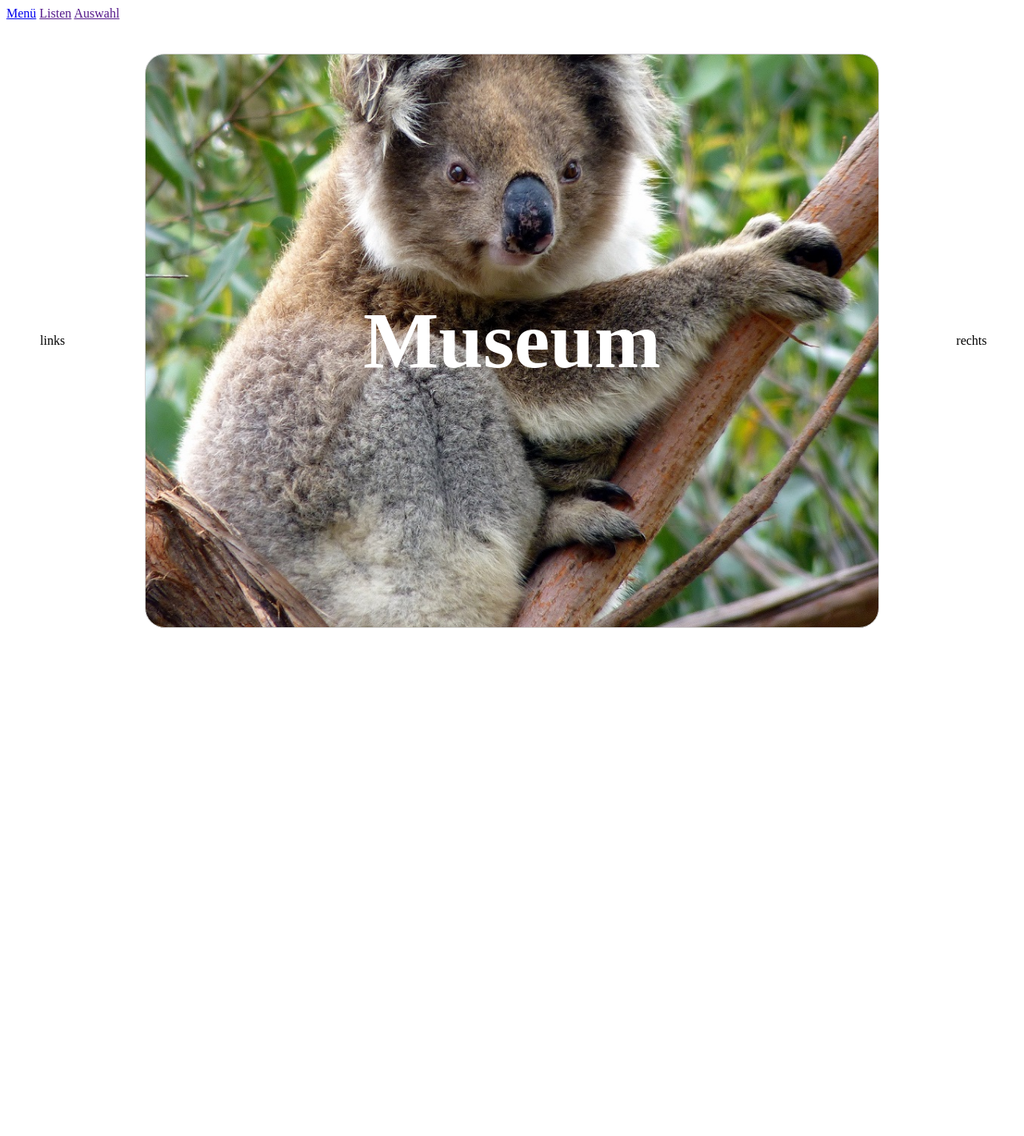
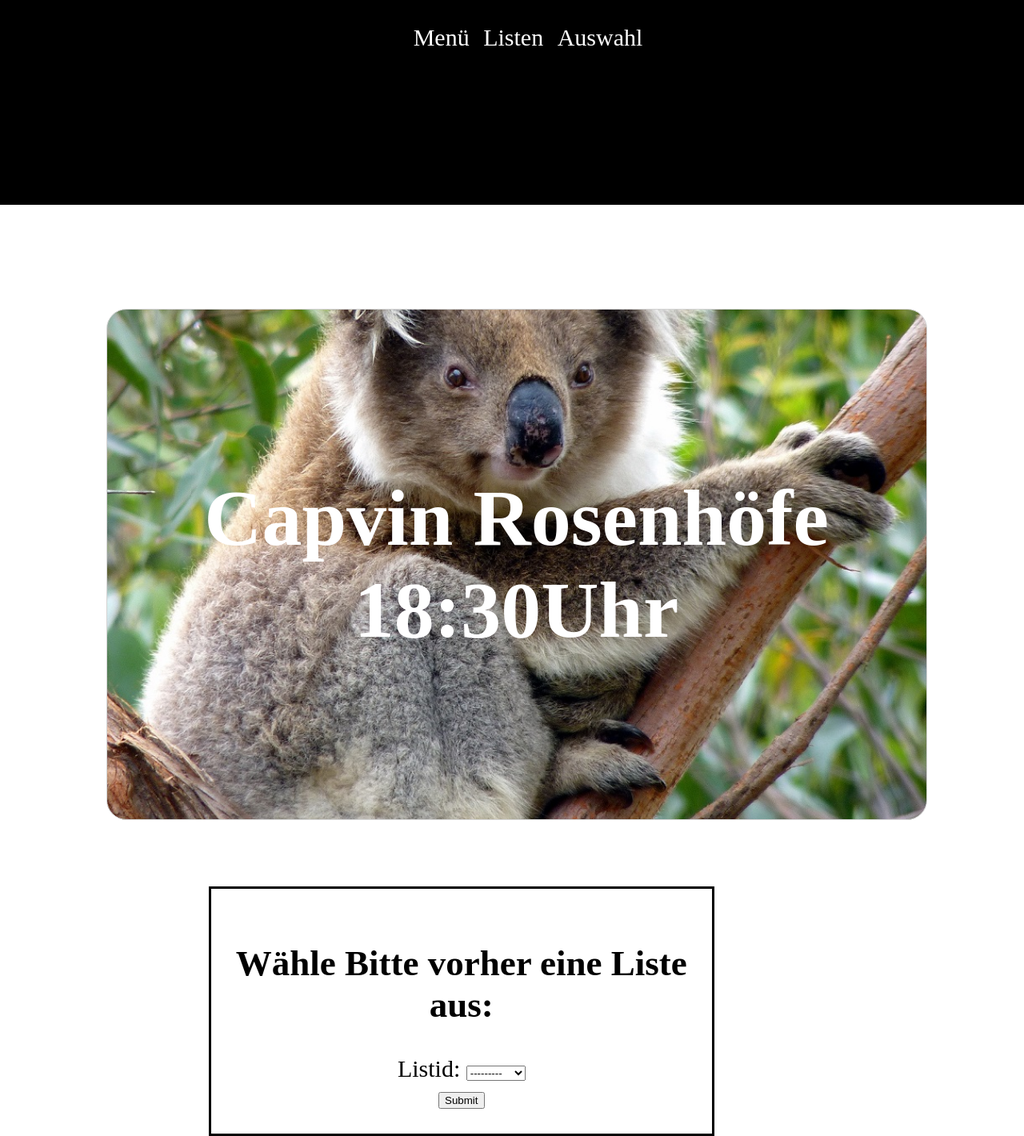
Before and after one commit to vogelfiete/listendings, a Django app: page /rate/ in a window 1280 px wide. Shown: the whole page at 80% size. Before the commit the page ends 785 px from the top, so only its background shows below. Run offline with Django 5.2, Linux system fonts and the light colour scheme; data comes from the database, SQL or seed files in the repository; some libraries are stand-ins or nearby versions; some web fonts are replaced.

Commit message:
final vers

```diff
--- a/listendings/liste/admin.py
+++ b/listendings/liste/admin.py
@@ -1,7 +1,8 @@
 from django.contrib import admin
-from .models import Liste, Eintrag
+from .models import Liste, Eintrag, ListSelect
 
 
 admin.site.register(Liste)
 admin.site.register(Eintrag)
+admin.site.register(ListSelect)
 # Register your models here.
--- a/listendings/liste/models.py
+++ b/listendings/liste/models.py
@@ -5,32 +5,52 @@ from django import forms
 
 class Liste(models.Model):
     id = models.BigAutoField(primary_key=True)
-    name = models.CharField(max_length=50)
+    Name = models.CharField(max_length=50)
+
+    def __str__(self):
+       return self.Name
+
+class ListSelect(models.Model):
+    id = models.BigAutoField(primary_key=True)
+    listid = models.ForeignKey(Liste, on_delete=models.CASCADE)
 
 class Eintrag(models.Model):
     id = id = models.BigAutoField(primary_key=True)
     listid = models.ForeignKey(Liste, on_delete=models.CASCADE, blank=True)
-    description = models.CharField(max_length=100)
-    type = models.CharField(max_length=50, blank=True)
+    Beschreibung = models.CharField(max_length=100)
     done = models.BooleanField()
 
 class EintragForm(ModelForm):
     class Meta:
         model = Eintrag
-        fields = ['description', 'type', 'done', 'listid',]
+        fields = ['Beschreibung', 'done', 'listid',]
         widgets = {'listid': forms.HiddenInput(),
-                   'description': forms.TextInput(),
-                   'type': forms.TextInput(),
+                   'Beschreibung': forms.TextInput(),
                    'done': forms.HiddenInput()
                    }
 
 class ListeForm(ModelForm):
     class Meta:
         model = Liste
-        fields = ['id', 'name']
+        fields = ['id', 'Name']
         widgets = {'id': forms.HiddenInput(),
-                   'name': forms.TextInput(),
+                   'Name': forms.TextInput(),
                    }
+
+class SelectListeForm(forms.ModelForm):
+    class Meta:
+        model = ListSelect
+        fields = ['id', 'listid']
+
+
+
+        liste = forms.ModelChoiceField(
+            queryset=Liste.objects.all().values_list('Name'),
+            to_field_name='Liste',
+            required=True,
+            widget=forms.Select(attrs={'class': 'form-control'}),
+            initial=0,
+        )
 
 
 # Create your models here.
--- a/listendings/liste/static/script_karte.js
+++ b/listendings/liste/static/script_karte.js
@@ -1,5 +1,8 @@
+
 dragElement(document.getElementById("karte"));
 var i=0;
+var last_pos;
+const gewaehlt = [];
 
 function dragElement(elmnt) {
 
@@ -46,6 +49,8 @@ function dragElement(elmnt) {
     let height = elmnt.offsetHeight;
     let width = elmnt.offsetWidth-5;
 
+
+
     console.log(xpos)
 
     if (xpos > window.innerWidth) {
@@ -55,20 +60,24 @@ function dragElement(elmnt) {
         console.log('links');
         //document.getElementById("td_links").style.background = 'red';
         elmnt.style.boxShadow = "0px 0px 40px red";
+        last_pos='links'
     }
     else if (xpos >= window.innerWidth*0.1) {
         console.log('rechts');
+
         console.log(xpos+width + '/' + window.innerWidth*0.1)
 
         //document.getElementById("td_rechts").style.background = 'green';
         elmnt.style.boxShadow = "0px 0px 40px green";
 
+        last_pos = "rechts"
     }
     else {
         console.log('mitte');
         document.getElementById("td_rechts").style.background = 'white';
         document.getElementById("td_links").style.background = 'white';
         elmnt.style.boxShadow = "0 0 20px white";
+        last_pos ="nop"
     }
   }
 
@@ -84,6 +93,8 @@ function dragElement(elmnt) {
     reset()
 
     i = i+1;
+
+
     inhaltaendern();
 
   }
@@ -110,11 +121,42 @@ function inhaltaendern() {
   var eintraege_text = document.getElementById('eintrag_data').innerHTML;
   const alleE = JSON.parse(eintraege_text);
   var imax = alleE.length
-  if (i >= imax) {
+  if (i >= imax+1) {
+    document.getElementById('dia_win').innerHTML = 'Ausgewählt:' + '<br/>' + gewaehlt;
+    document.getElementById('dialog').style.display = "flex";
+    document.getElementById('dialog').style.marginLeft = "10%";
+    document.getElementById('dialog').style.width = "80%";
+  }
+  else if (i <= imax) {
 
+    if (last_pos == "rechts") {
+      gewaehlt.push('►' + alleE[i-1].Beschreibung + '<br/>')
+
+      console.log(gewaehlt)
     }
-  else if (i < imax) {
+
     console.log(i);
-    console.log(alleE[i].description);
-    text.innerHTML = alleE[i].description;}
+    console.log(alleE[i-1].Beschreibung);
+    text.innerHTML = alleE[i].Beschreibung;}
+    fitty('#karte_text')
 };
+
+
+
+
+
+function umschalten() {
+
+  formular = document.getElementById("dialog");
+
+  if (formular.style.display == "flex") {
+      console.log('bla')
+      formular.style.display = "none";}
+  else {formular.style.display = "flex"};
+
+  if (document.getElementById('karte_text').innerHTML == "Erst Liste Auswählen") {
+    document.getElementById('karte_text').innerHTML += '<a onClick="umschalten()">' + 'Erst Liste Auswählen' +'</a>';
+    console.log('Adwadw')
+  }
+  else {};
+};
--- a/listendings/liste/static/style_general.css
+++ b/listendings/liste/static/style_general.css
@@ -5,5 +5,8 @@
 
 body {
     font-family: "facile-sans";
-
+    font-size: 30px;
 }
+a:link {
+    text-decoration: none;
+}
--- a/listendings/liste/static/style_karte.css
+++ b/listendings/liste/static/style_karte.css
@@ -1,11 +1,12 @@
 
 #karte {
     position: absolute;
-    z-index: 9;
+    z-index: 1;
     color: #ffffff;
-    font-size: larger;
+
     font-weight: bold;
     text-align: center;
+    word-break: break-all;
 
     background-color: rgba(200,200,200,0.5);
     background-image: url(/media/koalabar.jpg);
@@ -17,17 +18,18 @@
     border: 1px solid #d3d3d3;
 
     border-radius: 25px;
-    width: 90%;
-    height: 90%;
+    width: 80vw;
+    height: 80%;
     inset: 0;
 
-    margin-top: auto;
+    margin-top: 30vw;
     margin-bottom: auto;
     margin-right: auto;
 
     display: flex;
     justify-content: center;
     align-items: center;
+
 
     touch-action: pan-x pan-y;
 }
@@ -48,6 +50,8 @@
 #karte_text {
    color: #ffffff;
    font-size: 100px;
+
+   padding: 10%;
 }
 
 
@@ -55,24 +59,45 @@
     height: 100%;
     width: 100%;
     position: absolute;
-    margin: 0 auto;
 
-    /*bottom: 0;
-    left: 0;*/
+    margin-top: 20vw;
+    bottom: 0;
+    left: 0;
     right: 0;
     text-align: center;
 }
 
 #td_mitte {
     position: relative;
+    width: 80vw;
 
 
 }
 
 .hover_td {
-    width: 10%;
+    width: 10vw;
+
 }
 
-.hover_td:active {
-    background-color: green;
+
+.dialog {
+    z-index: 1000;
+    display: flex;
+    align-items: center;
+    justify-content: center;
+    align-content: center;
+    position: relative;
+    margin-left: 20%;
+    width: 50%;
+    margin-top: 100%;
+    text-align: center;
+
+
 }
+dialog::backdrop {
+    backdrop-filter: blur(1px);
+}
+.dialog_text {
+    top: 0;
+    position: relative;
+}
--- /dev/null
+++ b/listendings/liste/static/style_navbar.css
@@ -0,0 +1,25 @@
+
+  .parentDiv {
+    position: absolute;
+    width: 100%;
+    background-color: black;
+    color: white;
+    margin: 0;
+    left: 0;
+    top: 0;
+    height: 20vw;
+    z-index: 5;
+  }
+
+  .nav {
+    text-align: center;
+  }
+
+  .ul_nav .li_nav{
+    display: inline-block;
+    padding: 0 5px;
+    color: white;
+
+  }
+
+  /* CSS */
--- a/listendings/liste/templates/rating.html
+++ b/listendings/liste/templates/rating.html
@@ -5,9 +5,11 @@
 {% block head %}
 
     <title>Krasse Liste</title>
-    <meta name="viewport" content="width=device-width, initial-scale=0.5,
-    user-scalable=yes">
+    <meta name="viewport" content="width=device-width, initial-scale=1
+    user-scalable=no">
+    <script src="https://cdnjs.cloudflare.com/ajax/libs/fitty/2.2.6/fitty.min.js"></script>
     <link rel="stylesheet" href="{% static 'style_karte.css' %}">
+    <link rel="stylesheet" href="{% static 'style_navbar.css' %}">
     <link rel="stylesheet" href="{% static 'style_general.css' %}">
     {{eintraege|json_script:"eintrag_data"}}
     <script>console.log("{{eintraege}}")</script>
@@ -18,27 +20,46 @@
 
 
 
-    <div class="navi_bar">
-        <a class="current_tab" href="/">Menü</a>
-        <a href="">Listen</a>
-        <a href="">Auswahl</a>
-        <a href=""></a>
+<div class="parentDiv">
+    <div class="nav">
+      <ul class="ul_nav">
+        <a href="/"><li class="li_nav">Menü</li></a>
+        <a href="/lists/"><li class="li_nav">Listen</li></a>
+        <a href="/rate/"><li class="li_nav">Auswahl</li></a>
+      </ul>
     </div>
+  </div>
+
+
 
     <table  id="tabelle_screen">
         <tr id="tabelle_reihe">
-            <td id="td_links" class="hover_td"><placeholder>links</placeholder></td>
+            <td id="td_links" class="hover_td"></td>
             <td id="td_mitte">
                 <div id="karte">
                     <span id="karte_text">
-                        {{erstereintrag.description}}
+                        {{erstereintrag.Beschreibung}}
                     </span>
                     <!--<img id="karte_img" src="media/koalabar.jpg">-->
 
                 </div>
             </td>
-            <td id="td_rechts" class="hover_td"><placeholder>rechts</placeholder></td>
+            <td id="td_rechts" class="hover_td"></td>
         </tr>
     </table>
 
+    <div id='dialog' class='dialog' style="display: {{visibility}};">
+    <dialog id='dia_win' open>
+       <h2 class="dialog_text"> Wähle Bitte vorher eine Liste aus: </h2>
+
+        <form id='listen_form' onsubmit='umschalten()' method='post' action="">
+            {% csrf_token %}
+
+            {{SelectListeForm}}
+            <input id="submit_btn" type="submit" value='Submit'>
+        </form>
+
+    </dialog>
+    </div>
+
 {% endblock %}
--- a/listendings/liste/views.py
+++ b/listendings/liste/views.py
@@ -2,7 +2,7 @@ from django.shortcuts import render
 from django.core import serializers
 from django.http import HttpResponse, HttpResponseRedirect
 from django.template import loader
-from .models import Liste, Eintrag, EintragForm, ListeForm
+from .models import Liste, Eintrag, EintragForm, ListeForm, SelectListeForm
 import json
 
 
@@ -15,15 +15,32 @@ def index(request):
 
 def rating(request):
     template = loader.get_template('rating.html')
-    liste = Liste.objects.get(id=1)
-    desc_eintraege = list(liste.eintrag_set.values('description'))
+    liste = Liste.objects.get(id=14)
+    desc_eintraege = list(liste.eintrag_set.values('Beschreibung'))
     erstereintrag = desc_eintraege[0]
+    visibility = 'flex'
+    if request.method == "POST":
+        formular = SelectListeForm(request.POST)
+        if formular.is_valid():
+            data = formular.save()
 
+            liste = Liste.objects.get(id= data.listid.id)
+            desc_eintraege = list(liste.eintrag_set.values('Beschreibung'))
+            erstereintrag = desc_eintraege[0]
+            visibility = 'none'
+
+
+
+    else:
+        formular = SelectListeForm()
+        visibility = 'flex'
 
     context = {
         'liste': liste,
         'eintraege': desc_eintraege,
         'erstereintrag': erstereintrag,
+        'SelectListeForm': SelectListeForm,
+        'visibility': visibility
 
     }
     return HttpResponse(template.render(context, request))
@@ -33,12 +50,13 @@ def rating(request):
 
 def list_select(request):
     template = loader.get_template("liste_auswahl.html")
-    listen = Liste.objects.all().values()
+    listen = Liste.objects.all()
 
     if request.method == "POST":
         formular = ListeForm(request.POST)
         if formular.is_valid():
            formular.save()
+
            return HttpResponseRedirect(f'/lists/')
     else:
         formular = ListeForm()
```
Also changed, not shown: listendings/liste/static/style_liste.css (added, +20 -0 lines), listendings/liste/static/style_liste_a.css (added, +86 -0 lines), listendings/liste/static/style_menu.css (+54 -13 lines), listendings/liste/templates/index.html (+21 -18 lines), listendings/liste/templates/liste.html (+21 -12 lines), listendings/liste/templates/liste_auswahl.html (+25 -14 lines), listendings/db.sqlite3, listendings/liste/migrations/0003_alter_eintrag_description_alter_eintrag_listid_and_more.py (added), listendings/liste/migrations/0004_rename_description_eintrag_beschreibung_and_more.py (added).
